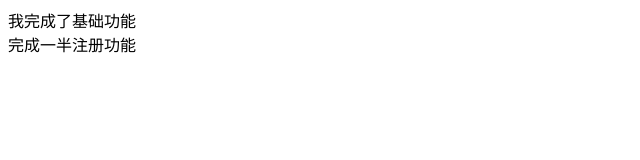
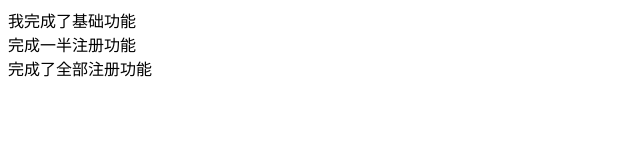
Before and after one commit to zchuchun/second, a plain HTML site: page index.html in a window 1280 px wide. Shown: the whole page, without its empty margins (0-640 px from the left). Drawn offline with Linux system fonts and the light colour scheme.

Commit message:
完成全部注册功能

```diff
--- a/index.html
+++ b/index.html
@@ -9,5 +9,6 @@
 <body>
     <div>我完成了基础功能</div>
     <div>完成一半注册功能</div>
+    <div>完成了全部注册功能</div>
 </body>
 </html>
```
